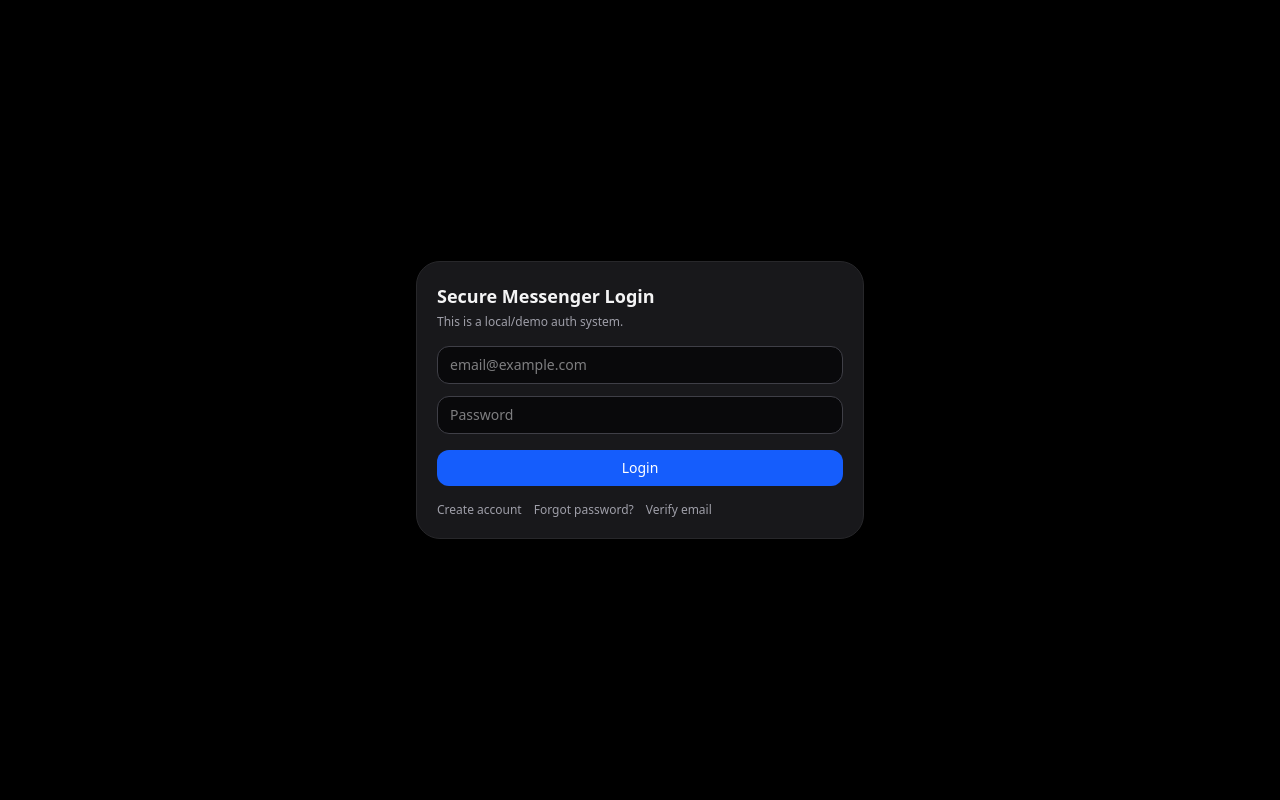
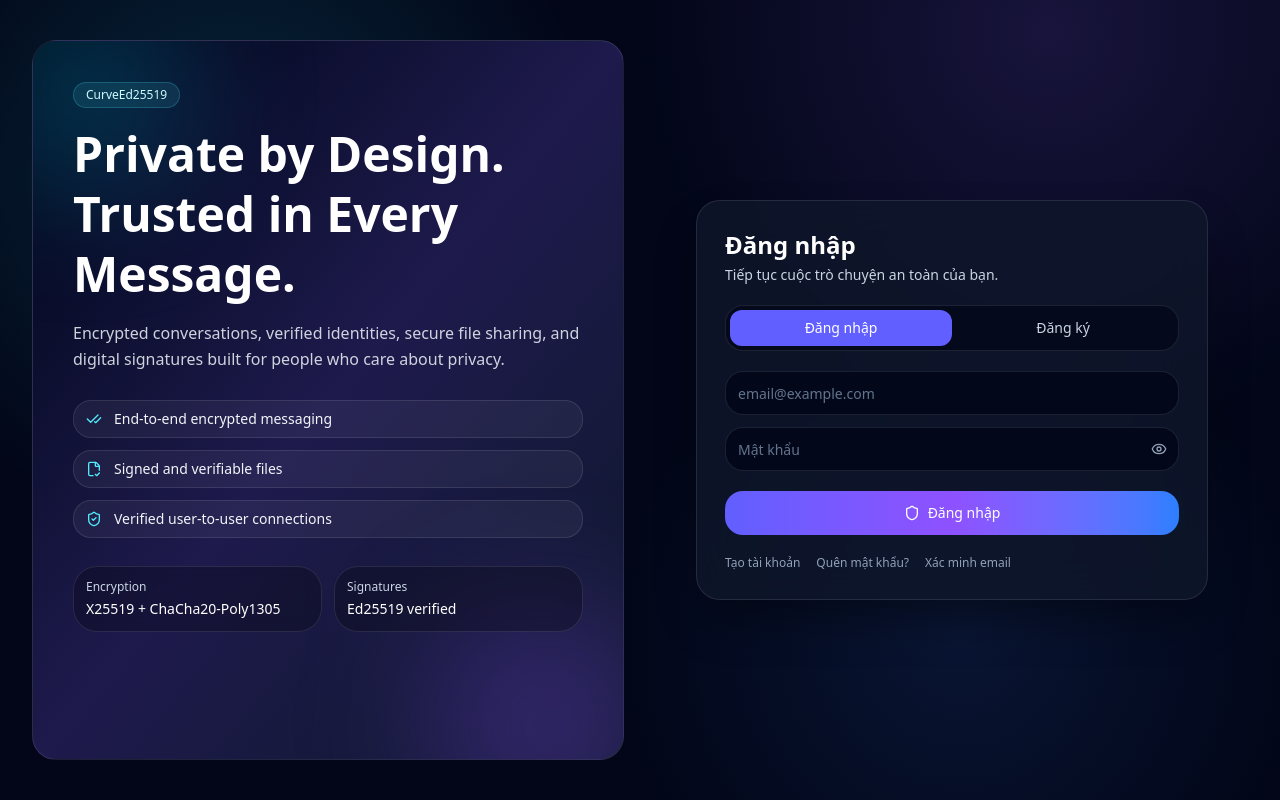
Before and after one commit to kieuquy283/CurveEd25519, a Next.js app in the folder ui/: page / in a window 1280 px wide. Built offline with nearby package versions, Linux system fonts and the light colour scheme; no server answers.

Commit message:
Redesign auth screen with modern secure split layout

```diff
--- /dev/null
+++ b/ui/src/components/auth/AuthHero.tsx
@@ -0,0 +1,65 @@
+"use client";
+
+import React from "react";
+import { CheckCheck, FileCheck2, ShieldCheck } from "lucide-react";
+
+const TRUST_ITEMS = [
+  {
+    icon: CheckCheck,
+    text: "End-to-end encrypted messaging",
+  },
+  {
+    icon: FileCheck2,
+    text: "Signed and verifiable files",
+  },
+  {
+    icon: ShieldCheck,
+    text: "Verified user-to-user connections",
+  },
+];
+
+export default function AuthHero() {
+  return (
+    <section className="relative overflow-hidden rounded-3xl border border-white/10 bg-gradient-to-br from-slate-950 via-indigo-950 to-slate-900 p-7 md:p-10">
+      <div className="pointer-events-none absolute -left-16 -top-16 h-56 w-56 rounded-full bg-cyan-400/20 blur-3xl" />
+      <div className="pointer-events-none absolute -bottom-24 -right-14 h-64 w-64 rounded-full bg-violet-500/25 blur-3xl" />
+
+      <div className="relative z-10">
+        <p className="inline-flex rounded-full border border-cyan-300/20 bg-cyan-300/10 px-3 py-1 text-xs font-medium text-cyan-100">
+          CurveEd25519
+        </p>
+
+        <h1 className="mt-4 text-3xl font-semibold leading-tight text-white md:text-5xl">
+          Private by Design.
+          <br />
+          Trusted in Every Message.
+        </h1>
+
+        <p className="mt-4 max-w-xl text-sm leading-relaxed text-slate-200/90 md:text-base">
+          Encrypted conversations, verified identities, secure file sharing, and digital signatures
+          built for people who care about privacy.
+        </p>
+
+        <div className="mt-7 space-y-3">
+          {TRUST_ITEMS.map((item) => (
+            <div key={item.text} className="flex items-center gap-3 rounded-xl border border-white/10 bg-white/5 px-3 py-2 text-sm text-slate-100">
+              <item.icon size={16} className="text-cyan-300" />
+              <span>{item.text}</span>
+            </div>
+          ))}
+        </div>
+
+        <div className="mt-7 grid grid-cols-2 gap-3">
+          <div className="rounded-2xl border border-white/10 bg-black/25 p-3 backdrop-blur">
+            <div className="text-xs text-slate-300">Encryption</div>
+            <div className="mt-1 text-sm font-medium text-white">X25519 + ChaCha20-Poly1305</div>
+          </div>
+          <div className="rounded-2xl border border-white/10 bg-black/25 p-3 backdrop-blur">
+            <div className="text-xs text-slate-300">Signatures</div>
+            <div className="mt-1 text-sm font-medium text-white">Ed25519 verified</div>
+          </div>
+        </div>
+      </div>
+    </section>
+  );
+}
--- a/ui/src/components/auth/AuthScreen.tsx
+++ b/ui/src/components/auth/AuthScreen.tsx
@@ -1,24 +1,17 @@
 "use client";
 
 import React, { useMemo, useState } from "react";
+import { Eye, EyeOff, KeyRound, MailCheck, Shield, UserPlus } from "lucide-react";
 import { resendVerificationCode } from "@/services/auth";
 import { useAuthStore } from "@/store/useAuthStore";
+import AuthHero from "@/components/auth/AuthHero";
 
 type AuthMode = "login" | "register" | "verify" | "forgot" | "reset";
 
 const EMAIL_PATTERN = /^[^\s@]+@[^\s@]+\.[^\s@]+$/;
 
 export default function AuthScreen() {
-  const {
-    login,
-    register,
-    verifyEmail,
-    requestPasswordReset,
-    resetPassword,
-    loading,
-    error,
-    clearError,
-  } = useAuthStore();
+  const { login, register, verifyEmail, requestPasswordReset, resetPassword, loading, error, clearError } = useAuthStore();
 
   const [mode, setMode] = useState<AuthMode>("login");
   const [email, setEmail] = useState("");
@@ -30,6 +23,10 @@ export default function AuthScreen() {
   const [confirmNewPassword, setConfirmNewPassword] = useState("");
   const [message, setMessage] = useState("");
   const [devCode, setDevCode] = useState<string | null>(null);
+  const [showPassword, setShowPassword] = useState(false);
+  const [showConfirmPassword, setShowConfirmPassword] = useState(false);
+  const [showNewPassword, setShowNewPassword] = useState(false);
+  const [showConfirmNewPassword, setShowConfirmNewPassword] = useState(false);
 
   const normalizedEmail = email.trim().toLowerCase();
   const emailValid = useMemo(() => EMAIL_PATTERN.test(normalizedEmail), [normalizedEmail]);
@@ -42,240 +39,324 @@ export default function AuthScreen() {
   };
 
   const onLogin = async () => {
-    if (!emailValid) return setMessage("Please enter a valid email.");
-    if (!password) return setMessage("Please enter your password.");
-
+    if (!emailValid) return setMessage("Vui lòng nhập email hợp lệ.");
+    if (!password) return setMessage("Vui lòng nhập mật khẩu.");
     setMessage("");
     try {
       await login(normalizedEmail, password);
-    } catch {
-      // error is already stored in auth store
-    }
+    } catch {}
   };
 
   const onRegister = async () => {
-    if (!emailValid) return setMessage("Please enter a valid email.");
-    if (password.length < 8) return setMessage("Password must be at least 8 characters.");
-    if (password !== confirmPassword) return setMessage("Password confirmation does not match.");
-
+    if (!emailValid) return setMessage("Vui lòng nhập email hợp lệ.");
+    if (password.length < 8) return setMessage("Mật khẩu phải có ít nhất 8 ký tự.");
+    if (password !== confirmPassword) return setMessage("Mật khẩu xác nhận không khớp.");
     setMessage("");
     try {
       const result = await register(normalizedEmail, displayName.trim() || normalizedEmail, password);
-      if (result.dev_code) {
-        setDevCode(result.dev_code);
-      }
+      if (result.dev_code) setDevCode(result.dev_code);
       if (result.email_sent) {
-        setMessage("Verification code sent to your email.");
+        setMessage("Mã xác minh đã được gửi đến email của bạn.");
         setMode("verify");
       } else {
-        setMessage(`Could not send verification email: ${result.error || result.message}`);
+        setMessage(`Không thể gửi email xác minh: ${result.error || result.message}`);
       }
-    } catch {
-      // error is already stored in auth store
-    }
+    } catch {}
   };
 
   const onVerify = async () => {
-    if (!emailValid) return setMessage("Please enter a valid email.");
-    if (!code.trim()) return setMessage("Please enter verification code.");
-
+    if (!emailValid) return setMessage("Vui lòng nhập email hợp lệ.");
+    if (!code.trim()) return setMessage("Vui lòng nhập mã xác minh.");
     setMessage("");
     try {
       await verifyEmail(normalizedEmail, code.trim());
-      setMessage("Email verified. You can now log in.");
+      setMessage("Xác minh thành công. Bạn có thể đăng nhập.");
       setMode("login");
-    } catch {
-      // error is already stored in auth store
-    }
+    } catch {}
   };
 
   const onResendVerification = async () => {
-    if (!emailValid) return setMessage("Please enter a valid email.");
-
+    if (!emailValid) return setMessage("Vui lòng nhập email hợp lệ.");
     setMessage("");
     try {
       const result = await resendVerificationCode({ email: normalizedEmail });
-      if (result.dev_code) {
-        setDevCode(result.dev_code);
-      }
-      if (result.email_sent === false) {
-        setMessage(`Could not send verification email: ${result.error || result.message}`);
-      } else {
-        setMessage("Verification code sent to your email.");
-      }
+      if (result.dev_code) setDevCode(result.dev_code);
+      if (result.email_sent === false) setMessage(`Không thể gửi lại mã: ${result.error || result.message}`);
+      else setMessage("Mã xác minh đã được gửi lại.");
     } catch (resendError) {
-      setMessage(resendError instanceof Error ? resendError.message : "Failed to resend verification code.");
+      setMessage(resendError instanceof Error ? resendError.message : "Không thể gửi lại mã xác minh.");
     }
   };
 
   const onRequestReset = async () => {
-    if (!emailValid) return setMessage("Please enter a valid email.");
-
+    if (!emailValid) return setMessage("Vui lòng nhập email hợp lệ.");
     setMessage("");
     try {
       const result = await requestPasswordReset(normalizedEmail);
-      if (result.dev_code) {
-        setDevCode(result.dev_code);
-      }
+      if (result.dev_code) setDevCode(result.dev_code);
       if (result.email_sent === false && result.error) {
-        setMessage(`Could not send verification email: ${result.error}`);
+        setMessage(`Không thể gửi mã đặt lại: ${result.error}`);
       } else {
-        setMessage(result.message || "If the account exists, a reset code has been sent.");
+        setMessage(result.message || "Mã đặt lại đã được gửi đến email của bạn.");
         setMode("reset");
       }
-    } catch {
-      // error is already stored in auth store
-    }
+    } catch {}
   };
 
   const onResetPassword = async () => {
-    if (!emailValid) return setMessage("Please enter a valid email.");
-    if (!code.trim()) return setMessage("Please enter reset code.");
-    if (newPassword.length < 8) return setMessage("Password must be at least 8 characters.");
-    if (newPassword !== confirmNewPassword) return setMessage("Password confirmation does not match.");
-
+    if (!emailValid) return setMessage("Vui lòng nhập email hợp lệ.");
+    if (!code.trim()) return setMessage("Vui lòng nhập mã đặt lại.");
+    if (newPassword.length < 8) return setMessage("Mật khẩu mới phải có ít nhất 8 ký tự.");
+    if (newPassword !== confirmNewPassword) return setMessage("Mật khẩu xác nhận không khớp.");
     setMessage("");
     try {
       await resetPassword(normalizedEmail, code.trim(), newPassword);
-      setMessage("Password reset successful. You can now log in.");
+      setMessage("Đặt lại mật khẩu thành công. Bạn có thể đăng nhập.");
       setMode("login");
-    } catch {
-      // error is already stored in auth store
-    }
+    } catch {}
   };
 
+  const title = mode === "login" ? "Đăng nhập" : mode === "register" ? "Đăng ký" : mode === "verify" ? "Xác minh email" : mode === "forgot" ? "Quên mật khẩu" : "Đặt lại mật khẩu";
+  const subtitle =
+    mode === "login"
+      ? "Tiếp tục cuộc trò chuyện an toàn của bạn."
+      : mode === "register"
+        ? "Tạo tài khoản để bắt đầu nhắn tin bảo mật."
+        : mode === "verify"
+          ? "Mã xác minh đã được gửi đến email của bạn."
+          : mode === "forgot"
+            ? "Nhập email để nhận mã đặt lại mật khẩu."
+            : "Đặt mật khẩu mới để tiếp tục sử dụng tài khoản.";
+
   return (
-    <div className="flex min-h-screen w-full items-center justify-center bg-black p-4">
-      <div className="w-full max-w-md rounded-2xl border border-zinc-800 bg-zinc-900 p-5">
-        <h1 className="text-lg font-semibold text-zinc-100">Secure Messenger Login</h1>
-        <p className="mt-1 text-xs text-zinc-400">This is a local/demo auth system.</p>
+    <div className="relative min-h-screen overflow-hidden bg-slate-950 text-slate-100">
+      <div className="pointer-events-none absolute inset-0 bg-[radial-gradient(circle_at_18%_22%,rgba(34,211,238,0.16),transparent_30%),radial-gradient(circle_at_82%_4%,rgba(139,92,246,0.16),transparent_32%),radial-gradient(circle_at_75%_80%,rgba(59,130,246,0.12),transparent_30%)]" />
+      <div className="relative mx-auto flex min-h-screen w-full max-w-7xl flex-col gap-6 px-4 py-6 md:grid md:grid-cols-2 md:gap-8 md:px-8 md:py-10">
+        <AuthHero />
 
-        <div className="mt-4 space-y-3">
-          <input
+        <section className="flex items-center justify-center">
+          <div className="w-full max-w-lg rounded-3xl border border-white/10 bg-slate-900/80 p-5 shadow-2xl shadow-black/40 backdrop-blur-xl md:p-7">
+            <div className="mb-5">
+              <h2 className="text-2xl font-semibold text-white">{title}</h2>
+              <p className="mt-1 text-sm text-slate-300">{subtitle}</p>
+            </div>
+
+            <div className="mb-5 grid grid-cols-2 rounded-xl border border-white/10 bg-slate-950/70 p-1">
+              <button
+                type="button"
+                onClick={() => setModeSafe("login")}
+                className={`rounded-lg px-3 py-2 text-sm font-medium transition ${mode === "login" ? "bg-indigo-500 text-white" : "text-slate-300 hover:text-white"}`}
+              >
+                Đăng nhập
+              </button>
+              <button
+                type="button"
+                onClick={() => setModeSafe("register")}
+                className={`rounded-lg px-3 py-2 text-sm font-medium transition ${mode === "register" ? "bg-indigo-500 text-white" : "text-slate-300 hover:text-white"}`}
+              >
+                Đăng ký
+              </button>
+            </div>
+
+            <div className="space-y-3">
+              <Input
                 type="email"
                 placeholder="email@example.com"
                 value={email}
-            onChange={(event) => setEmail(event.target.value)}
-            className="w-full rounded-lg border border-zinc-700 bg-zinc-950 px-3 py-2 text-sm text-zinc-100 outline-none focus:border-blue-500"
+                onChange={setEmail}
               />
 
               {mode === "register" && (
-            <input
+                <Input
                   type="text"
-              placeholder="Display name"
+                  placeholder="Tên hiển thị"
                   value={displayName}
-              onChange={(event) => setDisplayName(event.target.value)}
-              className="w-full rounded-lg border border-zinc-700 bg-zinc-950 px-3 py-2 text-sm text-zinc-100 outline-none focus:border-blue-500"
+                  onChange={setDisplayName}
                 />
               )}
 
               {(mode === "login" || mode === "register") && (
-            <input
-              type="password"
-              placeholder="Password"
+                <PasswordInput
+                  placeholder="Mật khẩu"
                   value={password}
-              onChange={(event) => setPassword(event.target.value)}
-              className="w-full rounded-lg border border-zinc-700 bg-zinc-950 px-3 py-2 text-sm text-zinc-100 outline-none focus:border-blue-500"
+                  onChange={setPassword}
+                  visible={showPassword}
+                  onToggle={() => setShowPassword((v) => !v)}
                 />
               )}
 
               {mode === "register" && (
-            <input
-              type="password"
-              placeholder="Confirm password"
+                <PasswordInput
+                  placeholder="Xác nhận mật khẩu"
                   value={confirmPassword}
-              onChange={(event) => setConfirmPassword(event.target.value)}
-              className="w-full rounded-lg border border-zinc-700 bg-zinc-950 px-3 py-2 text-sm text-zinc-100 outline-none focus:border-blue-500"
+                  onChange={setConfirmPassword}
+                  visible={showConfirmPassword}
+                  onToggle={() => setShowConfirmPassword((v) => !v)}
                 />
               )}
 
               {(mode === "verify" || mode === "reset") && (
-            <input
+                <Input
                   type="text"
-              placeholder="Verification code"
+                  placeholder="Mã xác minh"
                   value={code}
-              onChange={(event) => setCode(event.target.value)}
-              className="w-full rounded-lg border border-zinc-700 bg-zinc-950 px-3 py-2 text-sm text-zinc-100 outline-none focus:border-blue-500"
+                  onChange={setCode}
                 />
               )}
 
               {mode === "reset" && (
                 <>
-              <p className="text-xs text-zinc-400">Forgot password requires email verification.</p>
-              <input
-                type="password"
-                placeholder="New password"
+                  <PasswordInput
+                    placeholder="Mật khẩu mới"
                     value={newPassword}
-                onChange={(event) => setNewPassword(event.target.value)}
-                className="w-full rounded-lg border border-zinc-700 bg-zinc-950 px-3 py-2 text-sm text-zinc-100 outline-none focus:border-blue-500"
+                    onChange={setNewPassword}
+                    visible={showNewPassword}
+                    onToggle={() => setShowNewPassword((v) => !v)}
                   />
-              <input
-                type="password"
-                placeholder="Confirm new password"
+                  <PasswordInput
+                    placeholder="Xác nhận mật khẩu mới"
                     value={confirmNewPassword}
-                onChange={(event) => setConfirmNewPassword(event.target.value)}
-                className="w-full rounded-lg border border-zinc-700 bg-zinc-950 px-3 py-2 text-sm text-zinc-100 outline-none focus:border-blue-500"
+                    onChange={setConfirmNewPassword}
+                    visible={showConfirmNewPassword}
+                    onToggle={() => setShowConfirmNewPassword((v) => !v)}
                   />
                 </>
               )}
             </div>
 
             {(error || message) && (
-          <div className="mt-3 rounded-lg border border-zinc-700 bg-zinc-950 px-3 py-2 text-xs text-zinc-200">
-            {error || message}
-          </div>
+              <div className="mt-4 rounded-xl border border-white/10 bg-slate-950/80 px-3 py-2 text-sm text-slate-200">{error || message}</div>
             )}
 
             {devCode && (
-          <div className="mt-3 rounded-lg border border-amber-500/40 bg-amber-500/10 px-3 py-2 text-xs text-amber-200">
+              <div className="mt-3 rounded-xl border border-amber-300/30 bg-amber-300/10 px-3 py-2 text-xs text-amber-100">
                 Dev code: {devCode}
               </div>
             )}
 
-        <div className="mt-4 flex flex-col gap-2">
-          {mode === "login" && (
-            <button type="button" onClick={onLogin} disabled={loading} className="w-full rounded-lg bg-blue-600 px-4 py-2 text-sm text-white hover:bg-blue-500 disabled:opacity-50">
-              {loading ? "Logging in..." : "Login"}
-            </button>
-          )}
-
-          {mode === "register" && (
-            <button type="button" onClick={onRegister} disabled={loading} className="w-full rounded-lg bg-blue-600 px-4 py-2 text-sm text-white hover:bg-blue-500 disabled:opacity-50">
-              {loading ? "Registering..." : "Register"}
-            </button>
-          )}
-
+            <div className="mt-5 space-y-2">
+              {mode === "login" && <PrimaryButton label={loading ? "Đang đăng nhập..." : "Đăng nhập"} onClick={onLogin} disabled={loading} icon={<Shield size={16} />} />}
+              {mode === "register" && <PrimaryButton label={loading ? "Đang đăng ký..." : "Tạo tài khoản an toàn"} onClick={onRegister} disabled={loading} icon={<UserPlus size={16} />} />}
               {mode === "verify" && (
                 <>
-              <button type="button" onClick={onVerify} disabled={loading} className="w-full rounded-lg bg-blue-600 px-4 py-2 text-sm text-white hover:bg-blue-500 disabled:opacity-50">
-                {loading ? "Verifying..." : "Verify"}
-              </button>
-              <button type="button" onClick={onResendVerification} disabled={loading} className="w-full rounded-lg border border-zinc-600 px-4 py-2 text-sm text-zinc-200 hover:border-zinc-400 disabled:opacity-50">
-                Resend code
-              </button>
+                  <PrimaryButton label={loading ? "Đang xác minh..." : "Xác minh email"} onClick={onVerify} disabled={loading} icon={<MailCheck size={16} />} />
+                  <SecondaryButton label="Gửi lại mã" onClick={onResendVerification} disabled={loading} />
                 </>
               )}
-
-          {mode === "forgot" && (
-            <button type="button" onClick={onRequestReset} disabled={loading} className="w-full rounded-lg bg-blue-600 px-4 py-2 text-sm text-white hover:bg-blue-500 disabled:opacity-50">
-              {loading ? "Sending..." : "Send reset code"}
-            </button>
-          )}
-
-          {mode === "reset" && (
-            <button type="button" onClick={onResetPassword} disabled={loading} className="w-full rounded-lg bg-blue-600 px-4 py-2 text-sm text-white hover:bg-blue-500 disabled:opacity-50">
-              {loading ? "Resetting..." : "Reset password"}
-            </button>
-          )}
+              {mode === "forgot" && <PrimaryButton label={loading ? "Đang gửi..." : "Gửi mã đặt lại"} onClick={onRequestReset} disabled={loading} icon={<KeyRound size={16} />} />}
+              {mode === "reset" && <PrimaryButton label={loading ? "Đang đặt lại..." : "Đặt lại mật khẩu"} onClick={onResetPassword} disabled={loading} icon={<KeyRound size={16} />} />}
             </div>
 
-        <div className="mt-4 flex flex-wrap gap-3 text-xs text-zinc-400">
-          {mode !== "login" && <button type="button" onClick={() => setModeSafe("login")} className="hover:text-zinc-100">Back to login</button>}
-          {mode !== "register" && <button type="button" onClick={() => setModeSafe("register")} className="hover:text-zinc-100">Create account</button>}
-          {mode !== "forgot" && <button type="button" onClick={() => setModeSafe("forgot")} className="hover:text-zinc-100">Forgot password?</button>}
-          {mode !== "verify" && <button type="button" onClick={() => setModeSafe("verify")} className="hover:text-zinc-100">Verify email</button>}
+            <div className="mt-5 flex flex-wrap gap-x-4 gap-y-2 text-xs text-slate-400">
+              {mode !== "login" && <button type="button" onClick={() => setModeSafe("login")} className="hover:text-white">Về đăng nhập</button>}
+              {mode !== "register" && <button type="button" onClick={() => setModeSafe("register")} className="hover:text-white">Tạo tài khoản</button>}
+              {mode !== "forgot" && <button type="button" onClick={() => setModeSafe("forgot")} className="hover:text-white">Quên mật khẩu?</button>}
+              {mode !== "verify" && <button type="button" onClick={() => setModeSafe("verify")} className="hover:text-white">Xác minh email</button>}
             </div>
+          </div>
+        </section>
       </div>
     </div>
   );
 }
+
+function Input({
+  type,
+  placeholder,
+  value,
+  onChange,
+}: {
+  type: string;
+  placeholder: string;
+  value: string;
+  onChange: (value: string) => void;
+}) {
+  return (
+    <input
+      type={type}
+      placeholder={placeholder}
+      value={value}
+      onChange={(event) => onChange(event.target.value)}
+      className="h-11 w-full rounded-xl border border-white/10 bg-slate-950/80 px-3 text-sm text-slate-100 outline-none transition placeholder:text-slate-500 focus:border-indigo-400 focus:ring-2 focus:ring-indigo-400/25"
+    />
+  );
+}
+
+function PasswordInput({
+  placeholder,
+  value,
+  onChange,
+  visible,
+  onToggle,
+}: {
+  placeholder: string;
+  value: string;
+  onChange: (value: string) => void;
+  visible: boolean;
+  onToggle: () => void;
+}) {
+  return (
+    <div className="relative">
+      <input
+        type={visible ? "text" : "password"}
+        placeholder={placeholder}
+        value={value}
+        onChange={(event) => onChange(event.target.value)}
+        className="h-11 w-full rounded-xl border border-white/10 bg-slate-950/80 px-3 pr-10 text-sm text-slate-100 outline-none transition placeholder:text-slate-500 focus:border-indigo-400 focus:ring-2 focus:ring-indigo-400/25"
+      />
+      <button
+        type="button"
+        onClick={onToggle}
+        className="absolute right-2 top-1/2 -translate-y-1/2 rounded-md p-1 text-slate-400 hover:text-white"
+        aria-label={visible ? "Ẩn mật khẩu" : "Hiện mật khẩu"}
+      >
+        {visible ? <EyeOff size={16} /> : <Eye size={16} />}
+      </button>
+    </div>
+  );
+}
+
+function PrimaryButton({
+  label,
+  onClick,
+  disabled,
+  icon,
+}: {
+  label: string;
+  onClick: () => void;
+  disabled: boolean;
+  icon: React.ReactNode;
+}) {
+  return (
+    <button
+      type="button"
+      onClick={onClick}
+      disabled={disabled}
+      className="flex h-11 w-full items-center justify-center gap-2 rounded-xl bg-gradient-to-r from-indigo-500 via-violet-500 to-blue-500 text-sm font-medium text-white transition hover:brightness-110 disabled:cursor-not-allowed disabled:opacity-60"
+    >
+      {icon}
+      {label}
+    </button>
+  );
+}
+
+function SecondaryButton({
+  label,
+  onClick,
+  disabled,
+}: {
+  label: string;
+  onClick: () => void;
+  disabled: boolean;
+}) {
+  return (
+    <button
+      type="button"
+      onClick={onClick}
+      disabled={disabled}
+      className="h-10 w-full rounded-xl border border-white/15 bg-slate-950/60 text-sm text-slate-100 transition hover:border-white/30 disabled:cursor-not-allowed disabled:opacity-60"
+    >
+      {label}
+    </button>
+  );
+}
```
Also changed, not shown: 1 other file (tests, documents, lock files or other folders). Lines whose indentation alone changed are shown as unchanged.
